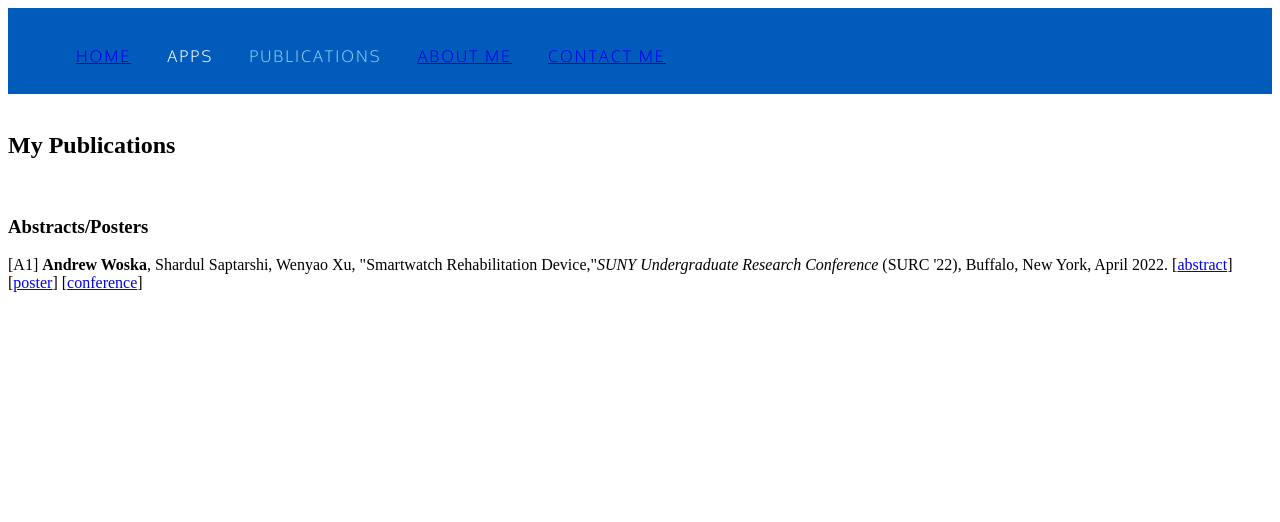
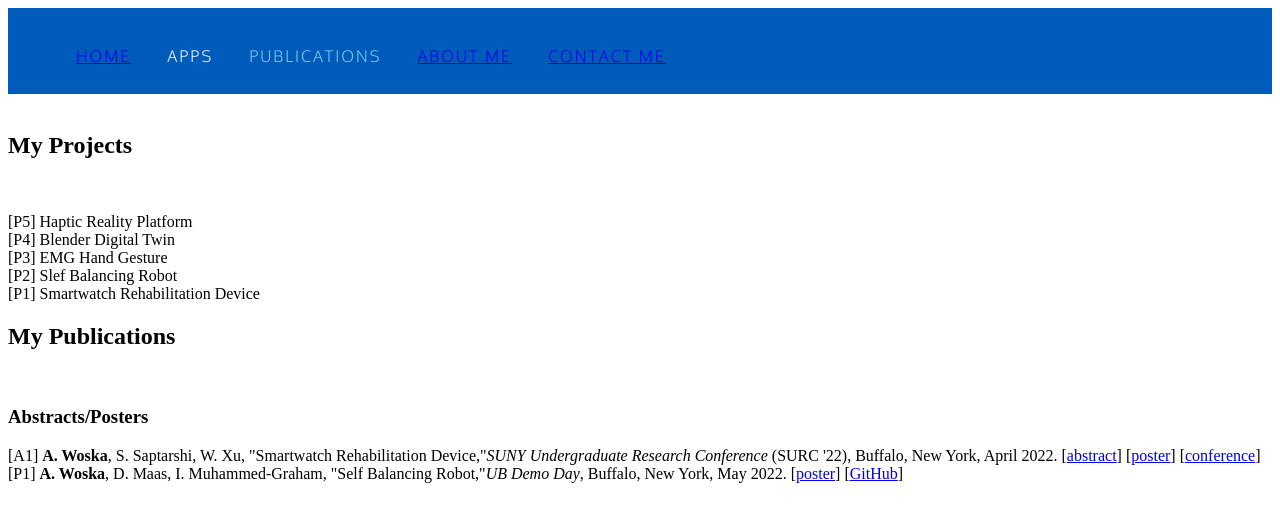
Before and after one commit to agwoska/woska.net-v2, a React (Create React App) app: page /publications in a window 1280 px wide. Shown: the top 522 px of the page. Built offline with nearby package versions, Linux system fonts and the light colour scheme; the HTML template or start-up script is replaced by a standard one.

Commit message:
update with control systems project

```diff
--- a/src/app/publications.js
+++ b/src/app/publications.js
@@ -4,18 +4,34 @@ import NavBar from './navigation/navigate';
 
 const Pubs = () => (
   <div id="my-pubs">
+	<h2>My Projects</h2>
+	<br/>
+	<p>
+	[P5] Haptic Reality Platform<br/>
+	[P4] Blender Digital Twin<br/>
+	[P3] EMG Hand Gesture<br/>
+	[P2] Slef Balancing Robot<br/>
+	[P1] Smartwatch Rehabilitation Device<br/>
+	</p>
+
     <h2>My Publications</h2>
     <br/>
 
     <h3>Abstracts/Posters</h3>
     <p>
-      [A1] <b>Andrew Woska</b>, Shardul Saptarshi, Wenyao Xu,
+      [A1] <b>A. Woska</b>, S. Saptarshi, W. Xu,
       &quot;Smartwatch Rehabilitation Device,&quot;
       <i>SUNY Undergraduate Research Conference</i> (SURC &apos;22),
       Buffalo, New York, April 2022.
       [<a href="papers/SURC22_abstract.pdf">abstract</a>]
       [<a href="papers/SURC22_poster.pdf">poster</a>]
       [<a href="https://sunycpd.eventsair.com/surc22/">conference</a>]
+	<br/>
+      [P1] <b>A. Woska</b>, D. Maas, I. Muhammed-Graham,
+      &quot;Self Balancing Robot,&quot;
+      <i>UB Demo Day</i>, Buffalo, New York, May 2022.
+      [<a href="papers/controlsys_poster.pdf">poster</a>]
+      [<a href="https://github.com/agwoska/cse499-portfolio">GitHub</a>]
     </p>
   </div>
 )
```
